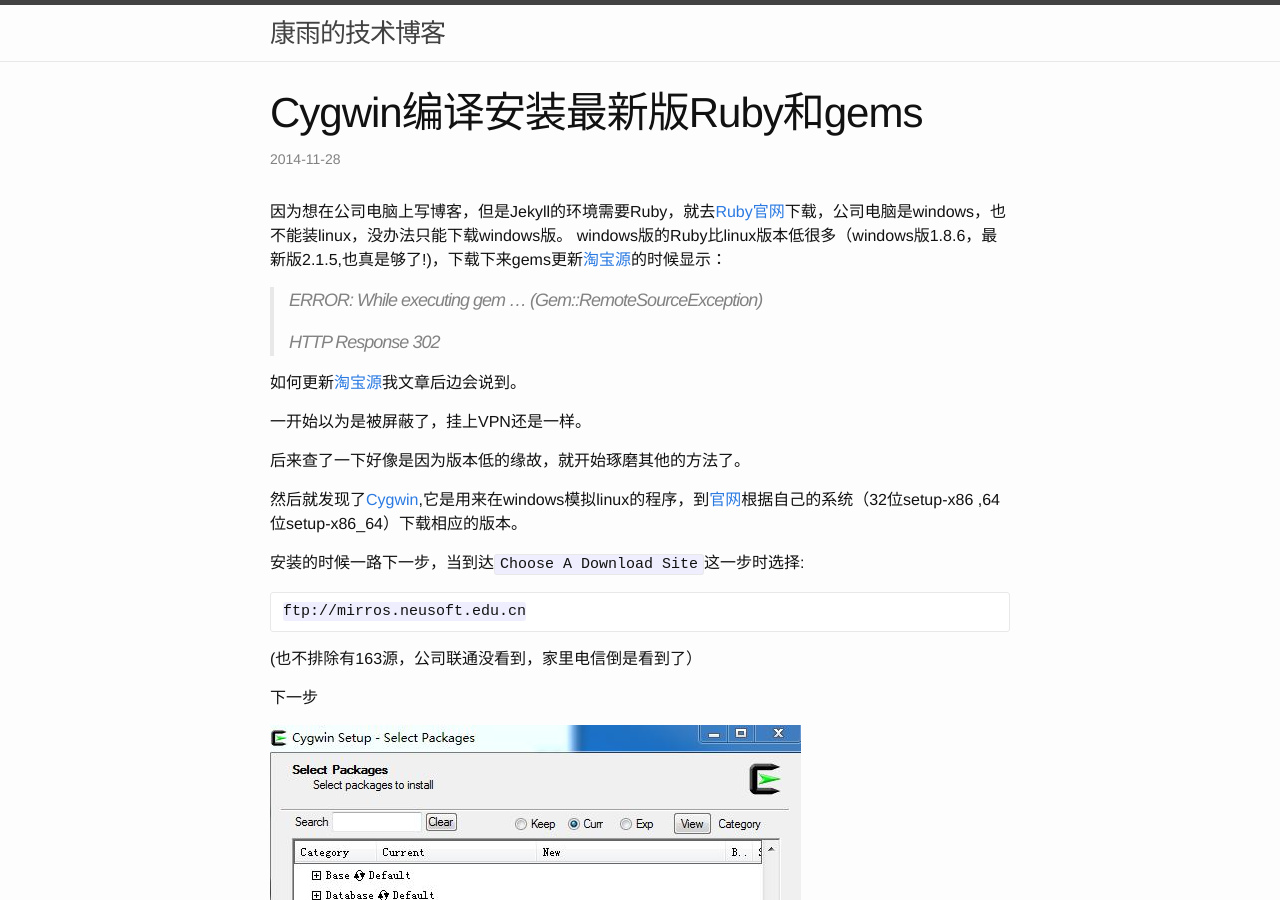
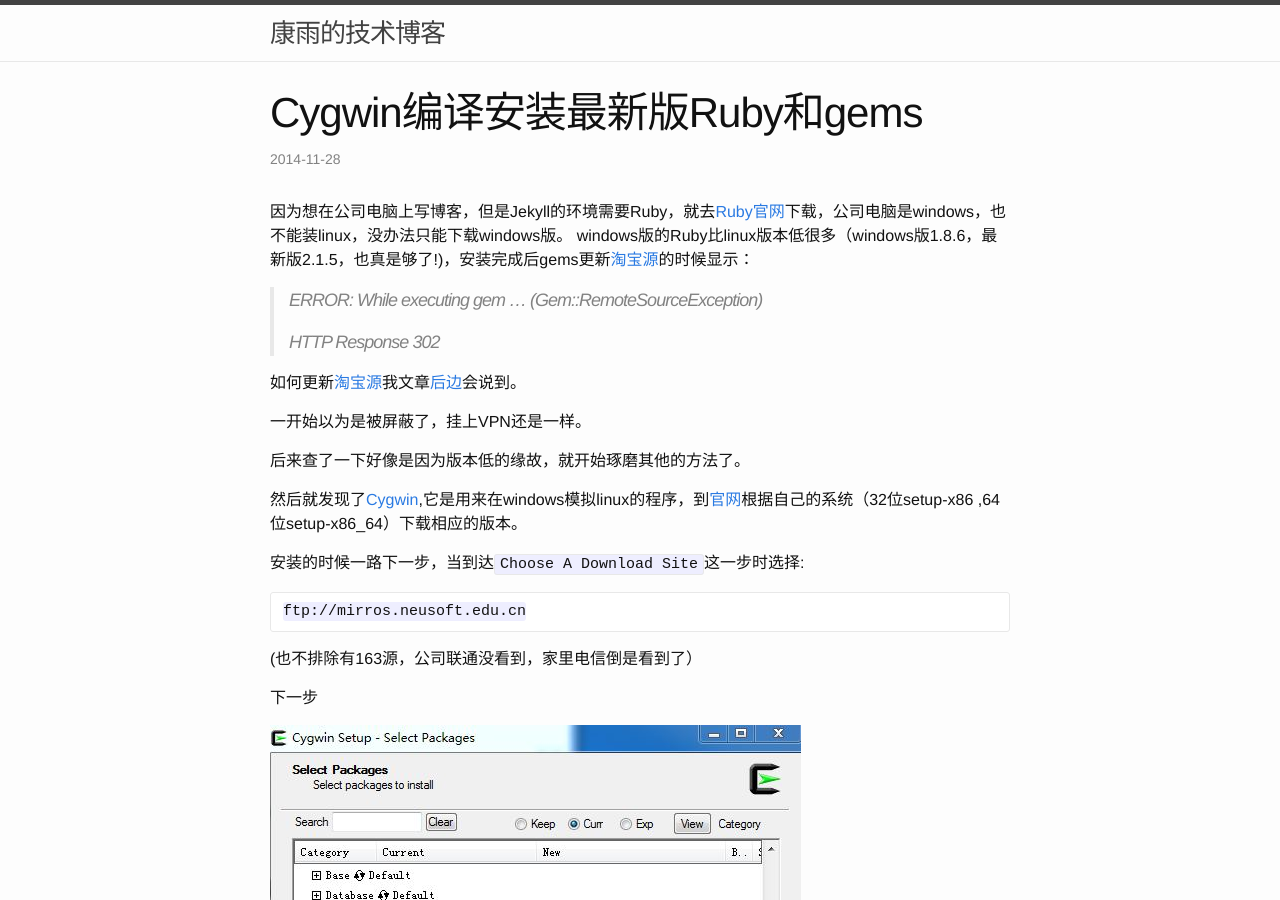
Before and after one commit to kingkangyu/kingkangyu.github.io, a Jekyll site: the page built from _posts/2014-11-28-cygwin-complie-install-ruby-and-gems.markdown, in a window 1280 px wide and 900 px high. Built offline with Jekyll 4.4.1, drawn with Linux system fonts in a browser that asks for light colours.

Commit message:
article update

```diff
--- a/_posts/2014-11-28-cygwin-complie-install-ruby-and-gems.markdown
+++ b/_posts/2014-11-28-cygwin-complie-install-ruby-and-gems.markdown
@@ -3,17 +3,17 @@ layout: post
 title:  "Cygwin编译安装最新版Ruby和gems"
 date:   2014-11-28 12:52:00
 categories: 折腾
-tags: [cygwin,ruby,gems]
+tags: cygwin ruby gems
 ---
 
 因为想在公司电脑上写博客，但是Jekyll的环境需要Ruby，就去[Ruby官网](https://www.ruby-lang.org/zh_cn/downloads/)下载，公司电脑是windows，也不能装linux，没办法只能下载windows版。
-windows版的Ruby比linux版本低很多（windows版1.8.6，最新版2.1.5,也真是够了!)，下载下来gems更新[淘宝源](http://ruby.taobao.org/)的时候显示：
+windows版的Ruby比linux版本低很多（windows版1.8.6，最新版2.1.5，也真是够了!)，安装完成后gems更新[淘宝源](http://ruby.taobao.org/)的时候显示：
 
 >ERROR:  While executing gem ... (Gem::RemoteSourceException)
 >
 >HTTP Response 302
 
-如何更新[淘宝源](http://ruby.taobao.org/)我文章后边会说到。
+如何更新[淘宝源](http://ruby.taobao.org/)我文章[后边](#taobaoyuan)会说到。
 
 一开始以为是被屏蔽了，挂上VPN还是一样。
 
```
Also changed, not shown: 2 other files.
